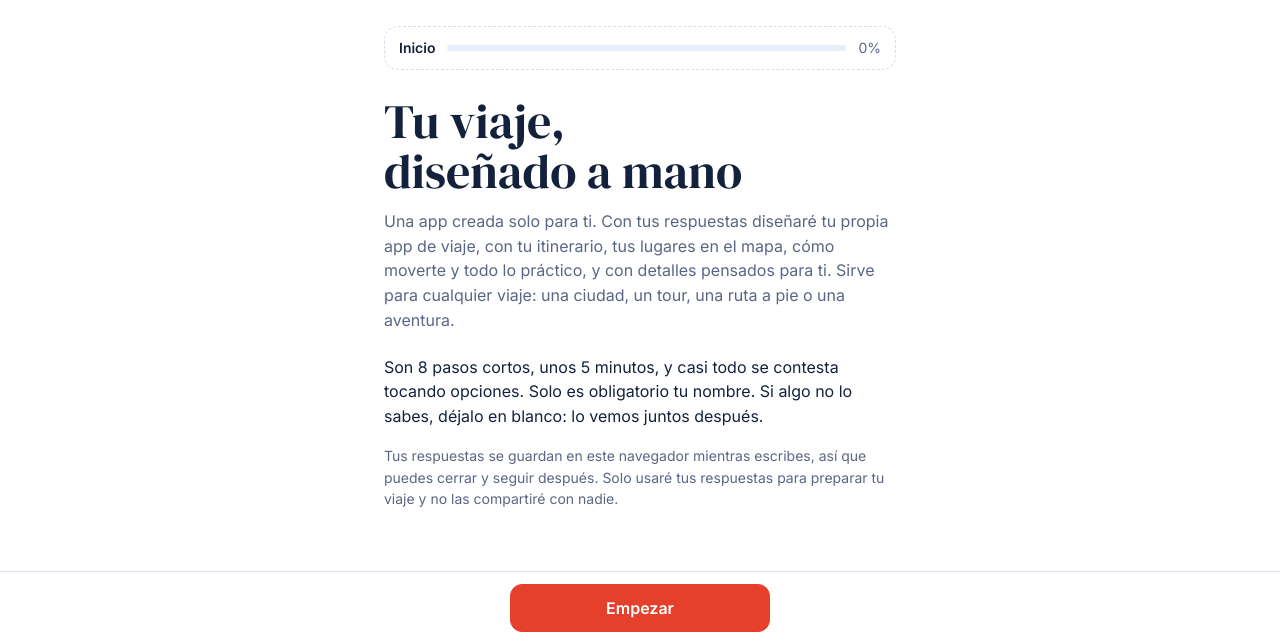
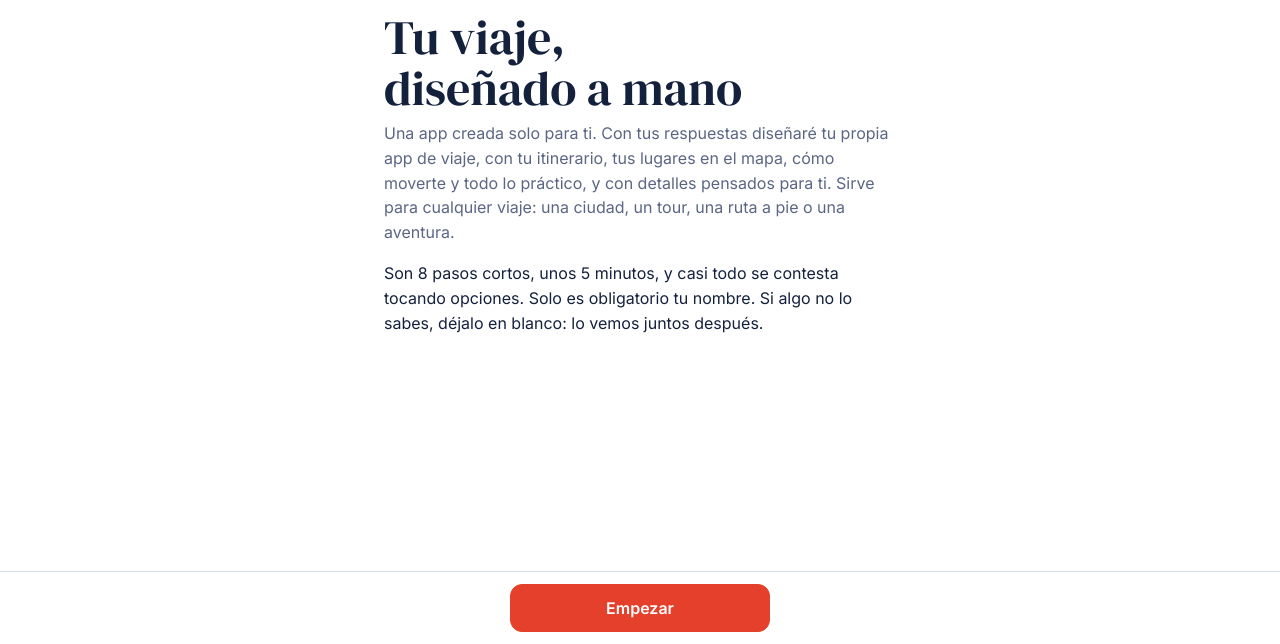
Before and after one commit to javierov/viajes-disenados-a-mano, a plain HTML site: page index.html in a window 1280 px wide. Shown: the part 156-800 px from the top of the page. Drawn offline with Linux system fonts and the light colour scheme.

Commit message:
Add files via upload

```diff
--- a/index.html
+++ b/index.html
@@ -25,6 +25,10 @@ main{max-width:640px;margin:0 auto;padding:28px max(5vw,16px) 120px}
 h1{font:400 clamp(34px,7.4vw,48px)/1.05 "DM Serif Display",Georgia,serif;margin:0 0 12px;text-wrap:balance}
 h2{font:400 clamp(27px,5.8vw,34px)/1.1 "DM Serif Display",Georgia,serif;margin:0 0 6px;text-wrap:balance}
 .lead{color:var(--soft);margin:0 0 22px}
+body.is-intro .pass{display:none}
+body.is-intro main{padding-top:14px}
+body.is-intro h1{margin-bottom:8px}
+body.is-intro .lead{margin-bottom:12px}
 .pass{display:flex;align-items:center;gap:12px;border:1.5px dashed var(--line);border-radius:14px;padding:10px 14px;margin-bottom:26px;font-size:14px;color:var(--soft)}
 .pass b{color:var(--ink);font-weight:600;white-space:nowrap}
 .bar{flex:1;height:6px;background:var(--blue2);border-radius:6px;overflow:hidden}
@@ -208,14 +212,14 @@ function render(){
   const p=Math.round(Math.min(cur,n+1)/(n+1)*100);
   document.getElementById("prog").style.width=p+"%";document.getElementById("pct").textContent=p+"%";
   document.getElementById("stepn").textContent=s.intro?"Inicio":s.final?"Terminado":`Paso ${cur} de ${n}`;
+  document.body.classList.toggle("is-intro",!!s.intro);
   bk.hidden=cur===0;nx.hidden=!!s.final;
   nx.textContent=s.intro?"Empezar":editing?"Volver al resumen":cur===n?"Ver resumen":"Siguiente";
   let h="";
   if(s.intro){
     h=`<h1>Tu viaje, diseñado a mano</h1>
     <p class="lead">Una app creada solo para ti. Con tus respuestas diseñaré tu propia app de viaje, con tu itinerario, tus lugares en el mapa, cómo moverte y todo lo práctico, y con detalles pensados para ti. Sirve para cualquier viaje: una ciudad, un tour, una ruta a pie o una aventura.</p>
-    <p>Son ${n} pasos cortos, unos 5 minutos, y casi todo se contesta tocando opciones. Solo es obligatorio tu nombre. Si algo no lo sabes, déjalo en blanco: lo vemos juntos después.</p>
-    <p class="note">Tus respuestas se guardan en este navegador mientras escribes, así que puedes cerrar y seguir después. Solo usaré tus respuestas para preparar tu viaje y no las compartiré con nadie.</p>`;
+    <p>Son ${n} pasos cortos, unos 5 minutos, y casi todo se contesta tocando opciones. Solo es obligatorio tu nombre. Si algo no lo sabes, déjalo en blanco: lo vemos juntos después.</p>`;
   }else if(s.final){
     const txt=summary(),sent=getSent(),same=sent&&sent.hash===JSON.stringify(A);
     const when=sent?new Date(sent.at).toLocaleString("es-ES",{day:"numeric",month:"long",hour:"2-digit",minute:"2-digit"}):"";
```
